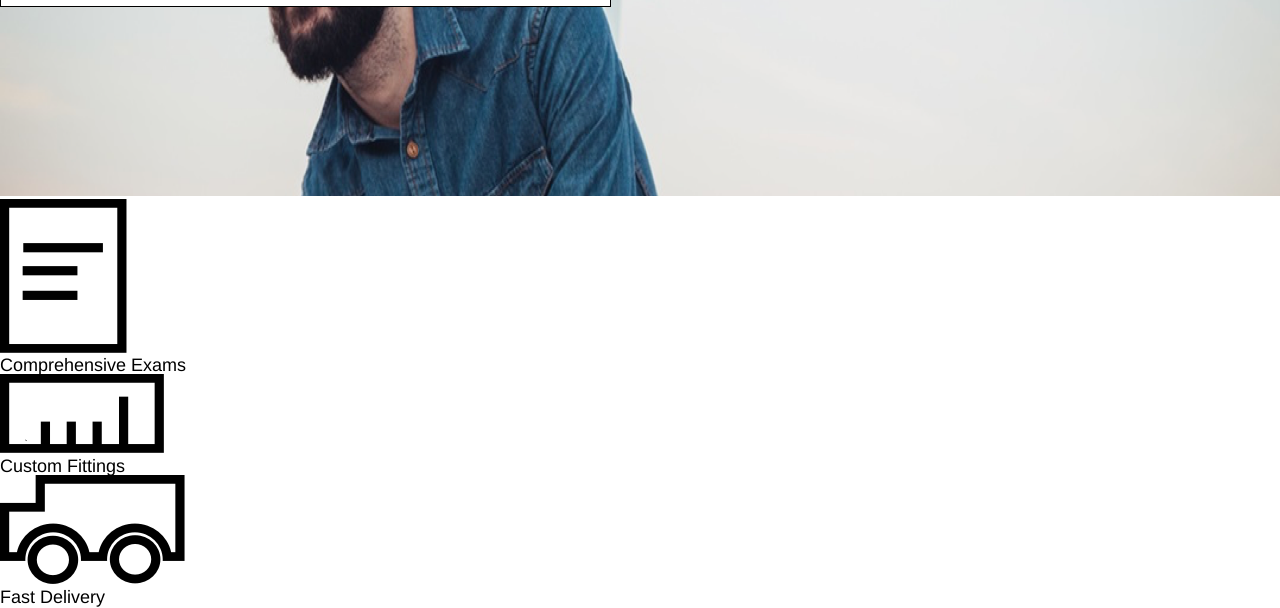
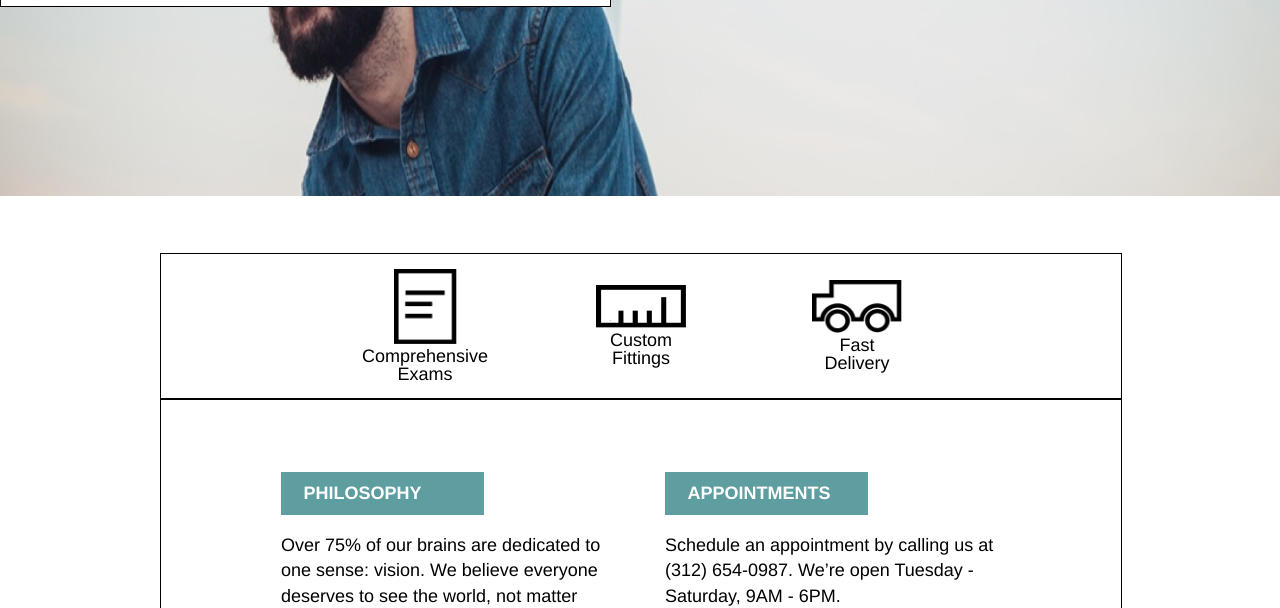
Before and after one commit to mistytree/TortoiseshellOptics, a plain HTML site: page index.html in a window 1280 px wide. Shown: the part 344-952 px from the top of the page. Drawn offline with Linux system fonts and the light colour scheme.

Commit message:
Finished footer and 80% body part | 2018-01-24

```diff
--- a/index.html
+++ b/index.html
@@ -17,7 +17,6 @@
       </div>
 
       <div class="header">
-
         <div class="header-left">
           <img src="./resources/img/logo-white.png" alt="Round Glasses">
           <span>Tortoiseshell Optics</span>
@@ -28,8 +27,8 @@
           <span><a href="#products">Products</a></span>
           <span><a href="#contact">Contact</a></span>
         </div>
+      </div>
 
-      </div>
 
       <div class="banner white-box">
         <span>DON'T JUST LOOK, SEE.</span>
@@ -42,24 +41,30 @@
       <div class="container upper-part">
 
         <div class="upper-part left">
-          <div class="image">
+          <div>
             <img src="./resources/img/paper-icon.png" alt="Paper Sheet Graphics">
           </div>
-          <span>Comprehensive Exams</span>
+          <div class="text-left">
+            <span>Comprehensive Exams</span>
+          </div>
         </div>
 
         <div class="upper-part center">
-          <div class="image">
+          <div>
             <img src="./resources/img/ruler-icon.png" alt="Ruler Graphics">
           </div>
-          <span>Custom Fittings</span>
+          <div class="text-center">
+            <span>Custom Fittings</span>
+          </div>
         </div>
 
         <div class="upper-part right">
-          <div class="image">
+          <div>
             <img src="./resources/img/truck-icon.png" alt="Truck Graphics">
           </div>
-          <span>Fast Delivery</span>
+          <div class="text-right">
+            <span>Fast Delivery</span>
+          </div>
         </div>
 
       </div>
@@ -74,6 +79,10 @@
             We believe everyone deserves to see the world, not matter what.
             That’s why we offer eye exams, custom fittings, and quick delivery
             at a low cost. It’s your vision that makes ours.</span>
+        </div>
+
+        <div class="bottom-part center">
+          <!-- Empty middle container to fill in the future and create gap now -->
         </div>
 
         <div class="bottom-part right">
--- a/resources/css/style.css
+++ b/resources/css/style.css
@@ -4,17 +4,21 @@ html {
   line-height: 1.4;
 }
 
-body {
+.header,
+.container,
+.footer {
+  display: block;            /* First 3 lines of code will center the block */
+  margin-left: auto;
+  margin-right: auto;
 
+  width: 960px;
 }
 
 /* HEADER Section */
 
 .header {
   position: absolute;
-  width: 960px;
   top: 1rem;
-  margin: auto;
 
   display: flex;
   justify-content: space-between;
@@ -64,5 +68,112 @@ body {
   color: Black;
   background-color: White;
   padding: 1.5rem 5rem;
-  border: 1px solid black;
+  border: 1px solid black; /* DELETE LATER!!! */
 }
+
+/* BODY SECTION */
+.container {
+  display: flex;
+  flex-direction: column;
+  align-items: center;
+}
+
+.container.upper-part,
+.container.bottom-part {
+  display: flex;
+  flex-direction: row;
+  justify-content: center;
+  border: 1px solid black; /* DELETE LATER!!! */
+}
+
+.container.upper-part {
+  margin-top: 3rem;
+  height: 8rem;
+}
+
+.upper-part.left img {
+  width: 3.5rem;
+  height: auto;
+}
+
+.upper-part.center img,
+.upper-part.right img {
+  width: 5rem;
+  height: auto;
+}
+
+.upper-part.left,
+.upper-part.center,
+.upper-part.right {
+  display: flex;
+  flex-flow: column;
+  align-items: center;
+
+  width: 6rem;  /* This one just guessed, not in redline mock-up; looks better with */
+}
+
+.upper-part.center {
+  padding-left: 6rem;
+  padding-right: 6rem;
+}
+
+.text-left,
+.text-center,
+.text-right {
+  display: flex;
+  justify-content: center;
+
+  text-align: center;
+  width: 5rem;
+}
+
+/* BODY Section - Bottom Part */
+
+.container.bottom-part {
+  display: flex;
+  align-items: flex-start;
+}
+
+.green-container {
+  font-weight: bold;
+  font-size: 1rem;
+  color: White;
+  text-align: left;
+
+  background-color: Cadetblue;
+  margin-top: 3rem;
+  margin-bottom: 1rem;
+  width: 10rem;
+  padding-left: 1.25rem;
+  padding-top: 0.5rem;
+  padding-bottom: 0.5rem;
+
+}
+
+.bottom-part.left,
+.bottom-part.right {
+  line-height: 1.4rem;
+  width: 35%;
+  margin-top: 1rem;
+}
+
+.bottom-part.center {    /* To create 5% width gap between right and left container */
+  width: 5%;
+}
+
+/* FOOTER Section */
+
+.footer {
+  margin-top: 5rem;
+
+  display: flex;
+  justify-content: flex-start;
+  align-items: center;
+
+  background-color: azure;
+}
+
+.footer img {
+  height: 1.5rem;
+  padding: 4rem 1rem 4rem 4rem;
+}
```
